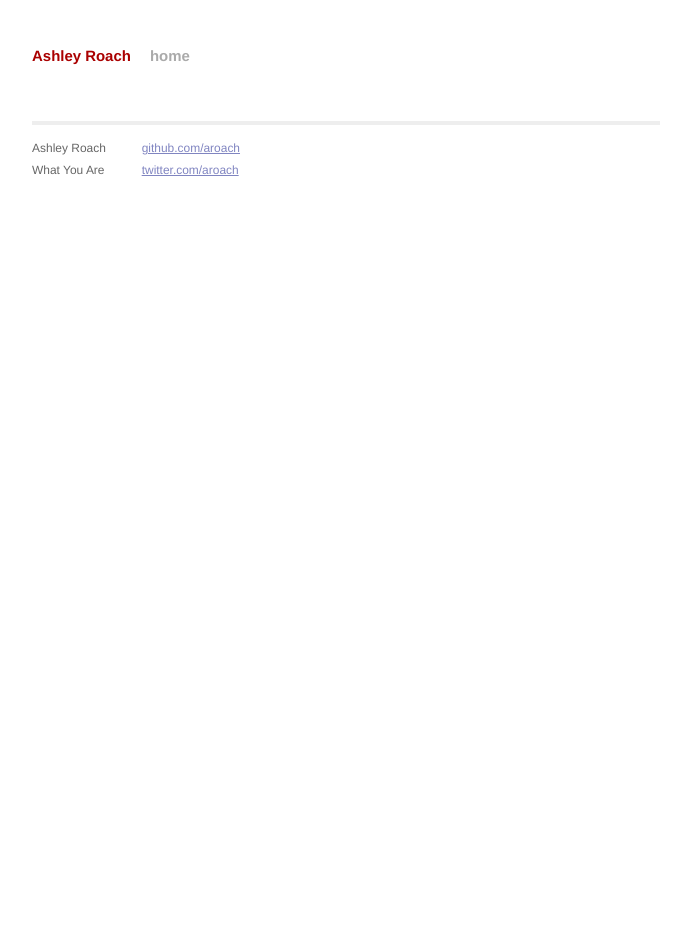
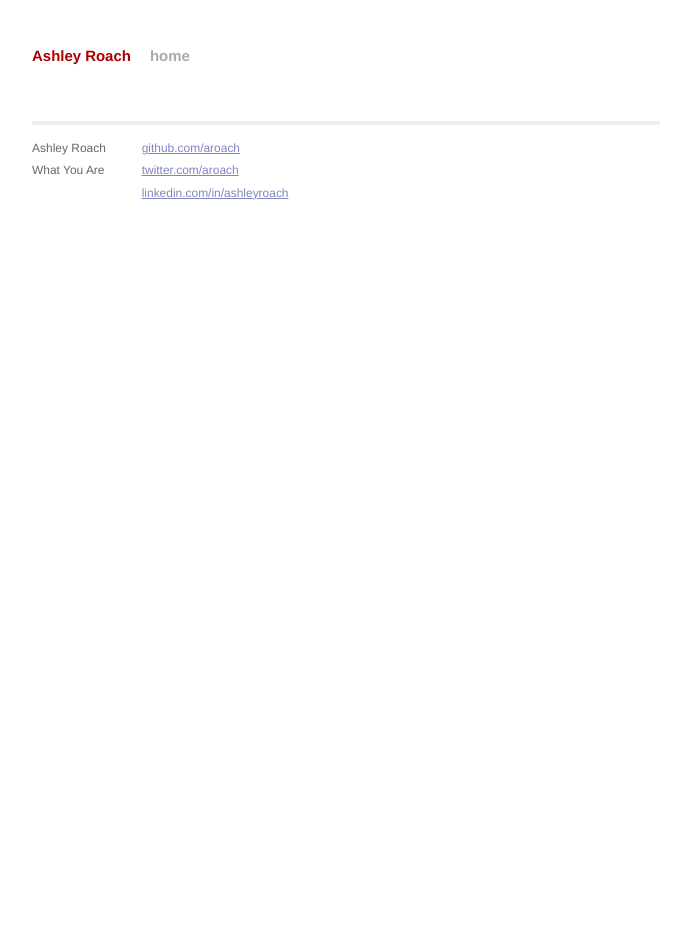
Before and after one commit to aroach/aroach.github.io, a Jekyll site: the page built from index.html, in a window 1280 px wide. Shown: the whole page, without its empty margins (294-985 px from the left). Built offline with Jekyll 4.4.1, drawn with Linux system fonts in a browser that asks for light colours; Markdown is read by kramdown in place of the engine named in the settings.

Commit message:
added linked in

```diff
--- a/_layouts/default.html
+++ b/_layouts/default.html
@@ -34,6 +34,7 @@
               <p>
                 <a href="https://github.com/aroach">github.com/aroach</a><br />
                 <a href="https://twitter.com/aroach">twitter.com/aroach</a><br />
+                <a href="www.linkedin.com/in/ashleyroach">linkedin.com/in/ashleyroach</a><br />
               </p>
             </div>
           </div>
```
Also changed, not shown: 1 other file.
